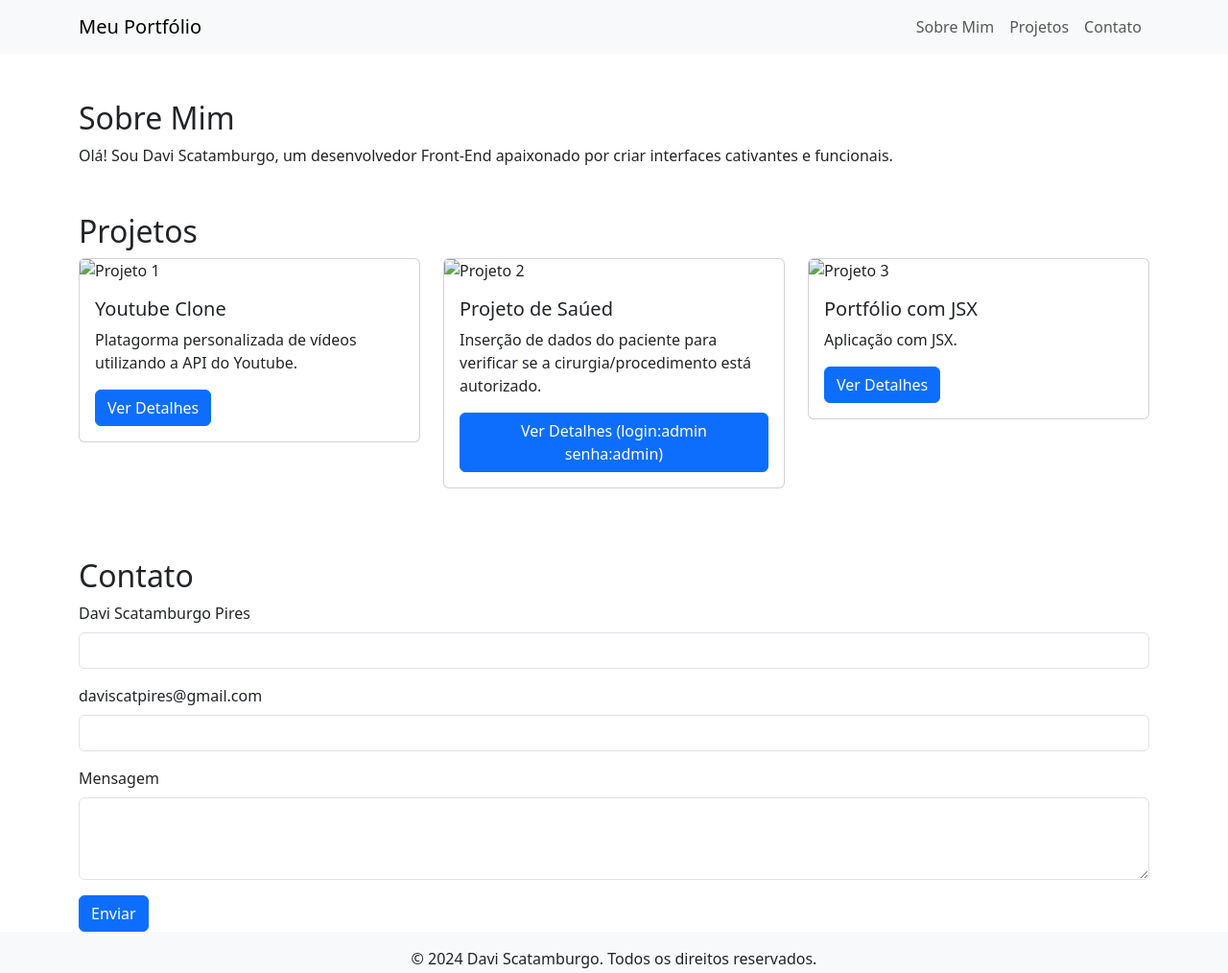
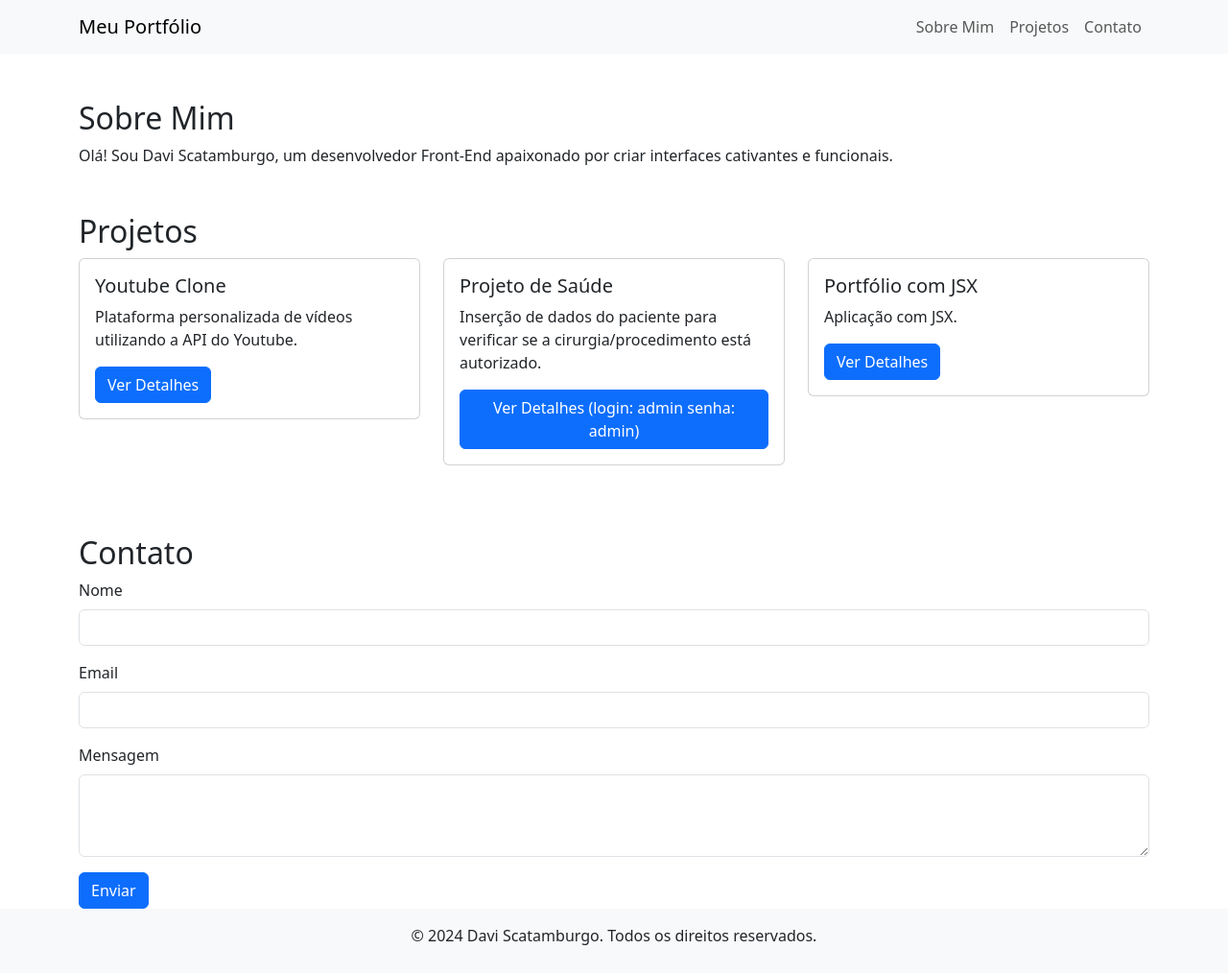
Before and after one commit to daviscatpires/meu-portfolio-descomplica, a plain HTML site: page index.html in a window 1280 px wide. Shown: the whole page at 96% size. Drawn offline with nearby package versions, Linux system fonts and the light colour scheme.

Commit message:
fix: delete img

```diff
--- a/index.html
+++ b/index.html
@@ -40,27 +40,24 @@
             <div class="row">
                 <div class="col-md-4">
                     <div class="card mb-4">
-                        <img src="projeto1.jpg" class="card-img-top" alt="Projeto 1">
                         <div class="card-body">
                             <h5 class="card-title">Youtube Clone</h5>
-                            <p class="card-text">Platagorma personalizada de vídeos utilizando a API do Youtube.</p>
+                            <p class="card-text">Plataforma personalizada de vídeos utilizando a API do Youtube.</p>
                             <a href="https://youtube-clone-eta-two.vercel.app/" class="btn btn-primary">Ver Detalhes</a>
                         </div>
                     </div>
                 </div>
                 <div class="col-md-4">
                     <div class="card mb-4">
-                        <img src="projeto2.jpg" class="card-img-top" alt="Projeto 2">
                         <div class="card-body">
-                            <h5 class="card-title">Projeto de Saúed</h5>
+                            <h5 class="card-title">Projeto de Saúde</h5>
                             <p class="card-text">Inserção de dados do paciente para verificar se a cirurgia/procedimento está autorizado.</p>
-                            <a href="https://my-app-eta-topaz.vercel.app/" class="btn btn-primary">Ver Detalhes (login:admin senha:admin)</a>
+                            <a href="https://my-app-eta-topaz.vercel.app/" class="btn btn-primary">Ver Detalhes (login: admin senha: admin)</a>
                         </div>
                     </div>
                 </div>
                 <div class="col-md-4">
                     <div class="card mb-4">
-                        <img src="projeto3.jpg" class="card-img-top" alt="Projeto 3">
                         <div class="card-body">
                             <h5 class="card-title">Portfólio com JSX</h5>
                             <p class="card-text">Aplicação com JSX.</p>
@@ -75,11 +72,11 @@
             <h2>Contato</h2>
             <form>
                 <div class="mb-3">
-                    <label for="nome" class="form-label">Davi Scatamburgo Pires</label>
+                    <label for="nome" class="form-label">Nome</label>
                     <input type="text" class="form-control" id="nome" required>
                 </div>
                 <div class="mb-3">
-                    <label for="email" class="form-label">daviscatpires@gmail.com</label>
+                    <label for="email" class="form-label">Email</label>
                     <input type="email" class="form-control" id="email" required>
                 </div>
                 <div class="mb-3">
```
